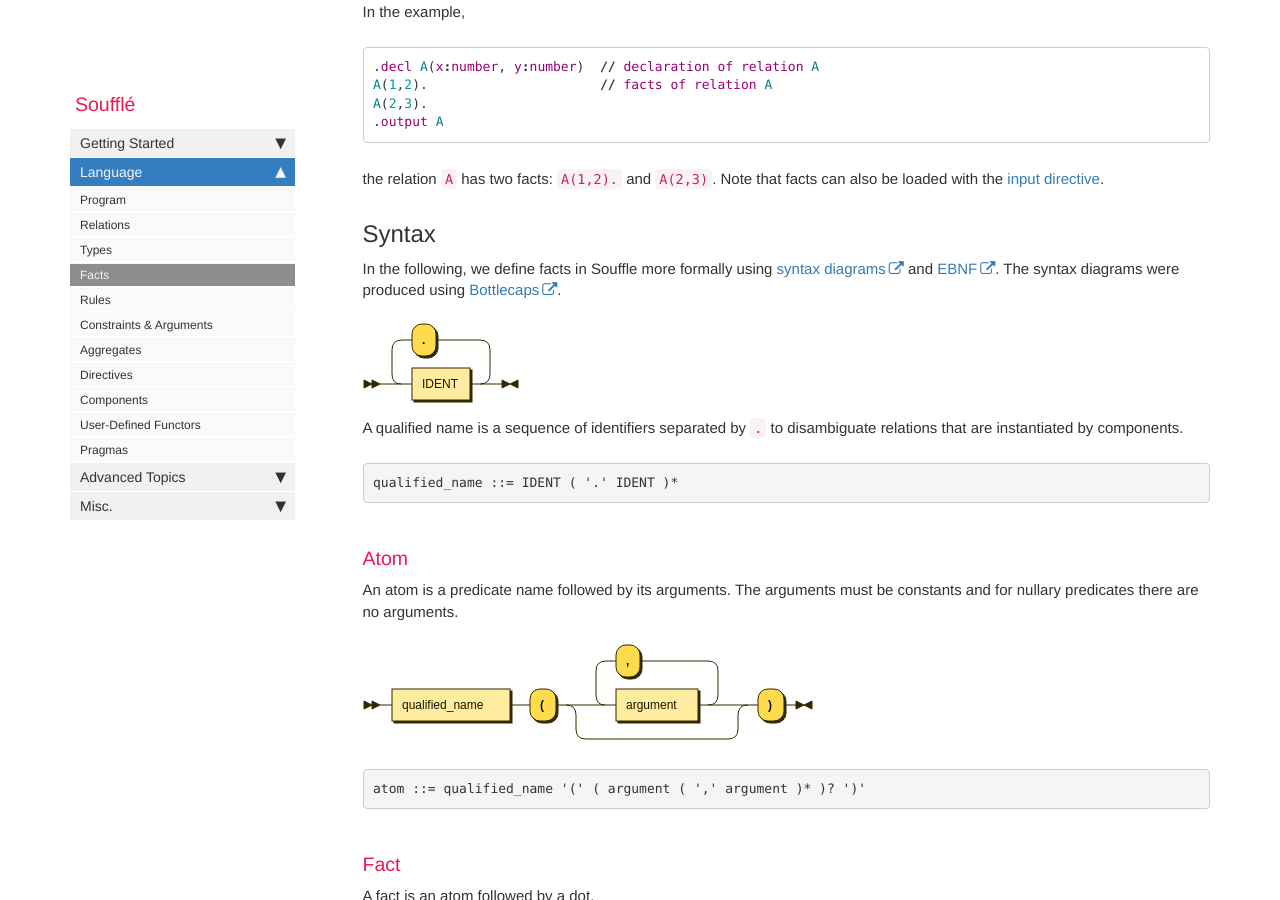
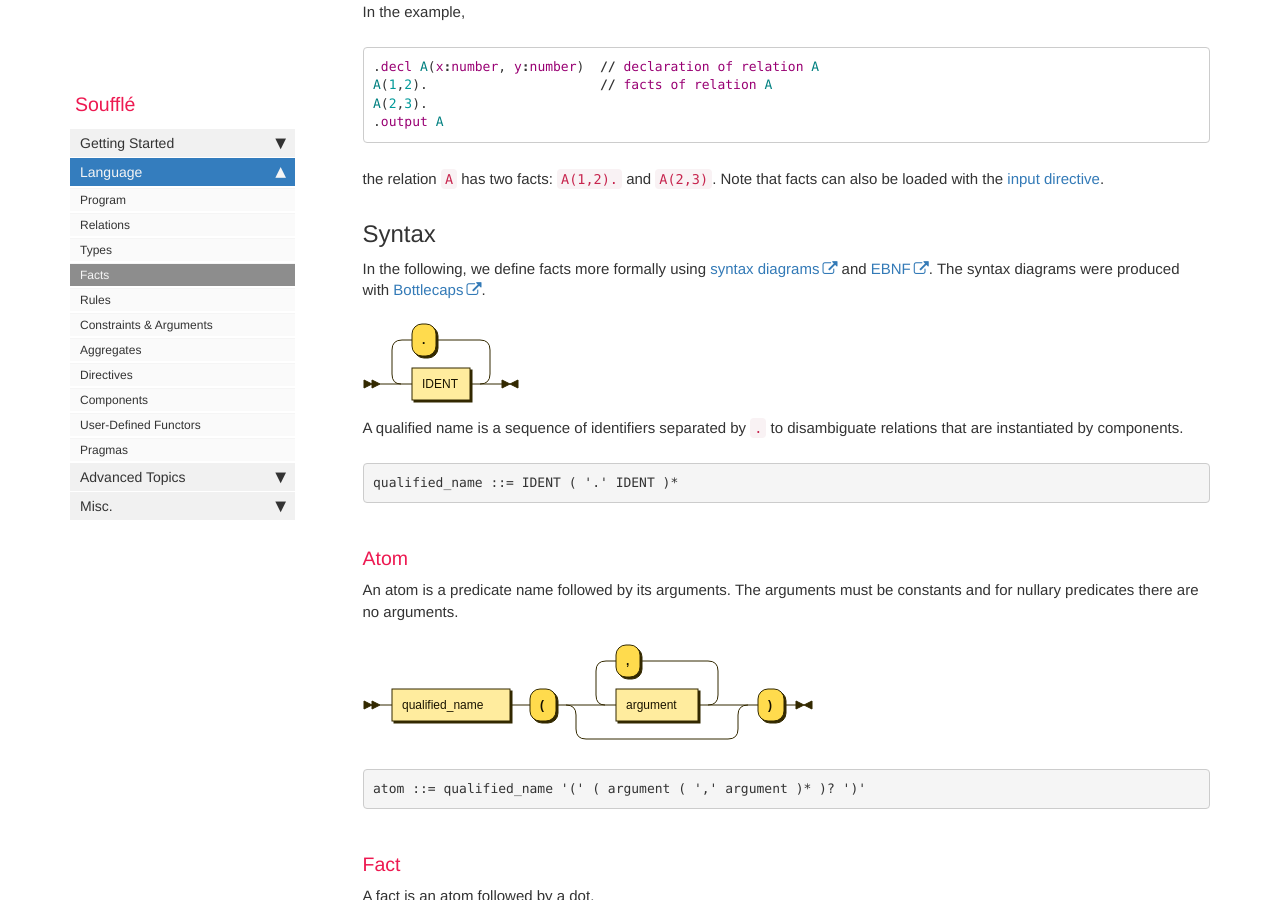
Before and after one commit to souffle-lang/souffle-lang.github.io, a Jekyll site: the page built from pages/docs/facts.md, in a window 1280 px wide and 900 px high, scrolled down 368 px. Built offline with Jekyll 4.4.1, drawn with Linux system fonts in a browser that asks for light colours; comment, search, counter and statistics services are not loaded.

Commit message:
Update facts.md

```diff
--- a/pages/docs/facts.md
+++ b/pages/docs/facts.md
@@ -19,7 +19,7 @@ the relation `A` has two facts: `A(1,2).` and `A(2,3)`.  Note that facts can als
 loaded with the [input directive](directives).
 
 ## Syntax
-In the following, we define facts in Souffle more formally using [syntax diagrams](https://en.wikipedia.org/wiki/Syntax_diagram) and [EBNF](https://en.wikipedia.org/wiki/Extended_Backus–Naur_form). The syntax diagrams were produced using [Bottlecaps](https://www.bottlecaps.de/rr/ui).
+In the following, we define facts more formally using [syntax diagrams](https://en.wikipedia.org/wiki/Syntax_diagram) and [EBNF](https://en.wikipedia.org/wiki/Extended_Backus–Naur_form). The syntax diagrams were produced with [Bottlecaps](https://www.bottlecaps.de/rr/ui).
 
 
 ![Qualifier Name](https://souffle-lang.github.io/img/qualified_name.svg)
```
